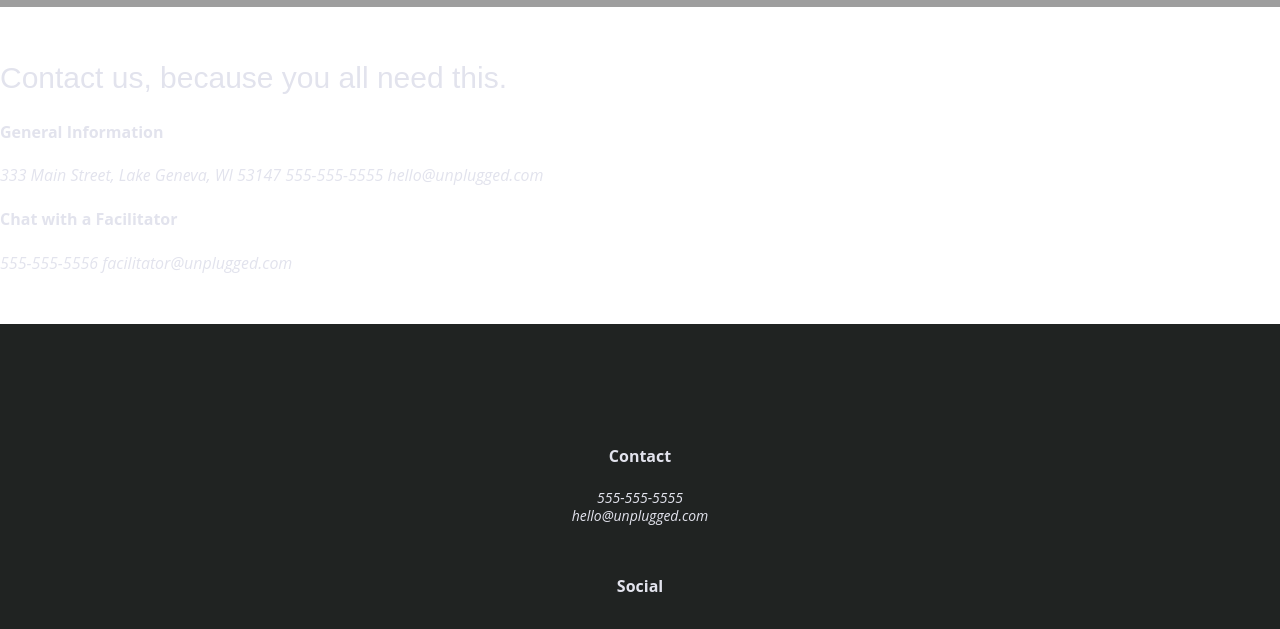
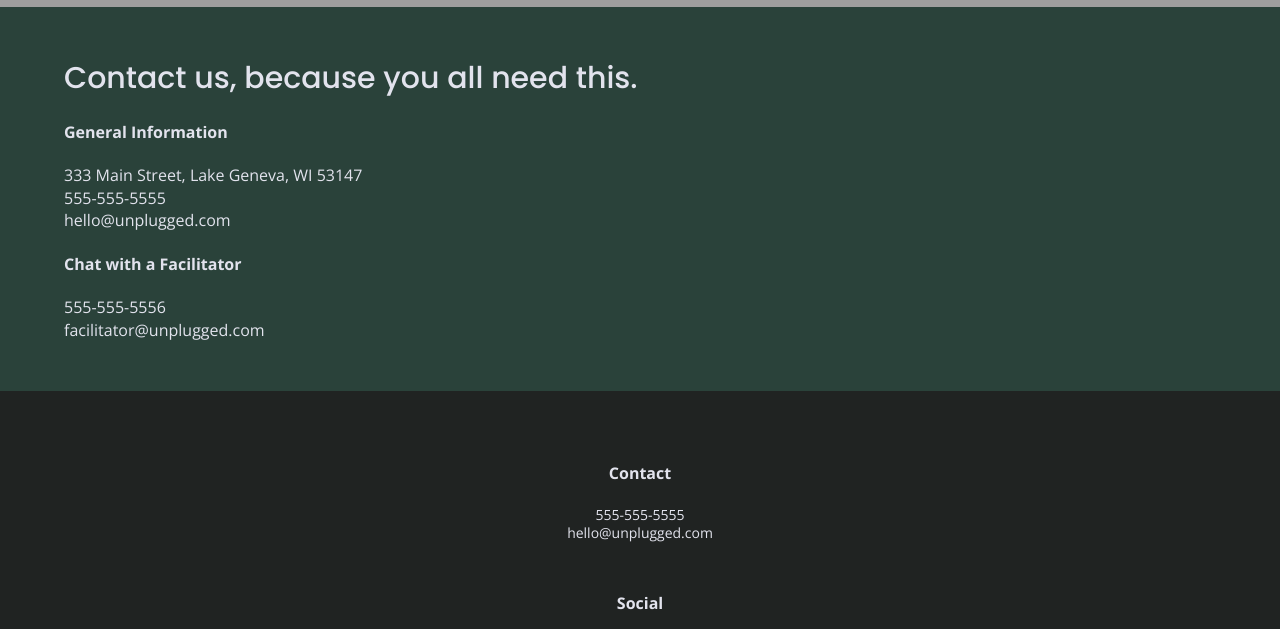
Before and after one commit to jenpenfield/unplugged, a website: page about/index.html in a window 1280 px wide. Shown: the part 2150-2779 px from the top of the page. Drawn offline with nearby package versions, Linux system fonts and the light colour scheme; files that its build step writes are made by us from their sources; grey boxes are pictures that could not be loaded; files whose address does not match are found by name.

Commit message:
Updated html and css for About page

```diff
--- a/about/index.html
+++ b/about/index.html
@@ -3,7 +3,7 @@
 
 <head>
   <meta charset="utf-8">
-  <title>About</title>
+  <title>Unplugged</title>
   <meta name="description" content="">
   <meta name="viewport" content="width=device-width, initial-scale=1">
 
@@ -11,6 +11,7 @@
   <meta property="og:type" content="">
   <meta property="og:url" content="">
   <meta property="og:image" content="">
+  <meta name="theme-color" content="#fafafa">
 
   <link rel="manifest" href="site.webmanifest">
   <link rel="apple-touch-icon" href="icon.png">
@@ -18,19 +19,12 @@
 
   <link rel="stylesheet" href="../css/normalize.css">
   <link rel="stylesheet" href="../css/main.css">
+  <link rel="preconnect" href="https://fonts.googleapis.com">
+  <link rel="preconnect" href="https://fonts.gstatic.com" crossorigin>
+  <link href="https://fonts.googleapis.com/css2?family=Open+Sans:wght@400;500;700&family=Poppins:wght@500&display=swap" rel="stylesheet">
 
-  <script src="js/vendor/modernizr-3.11.2.min.js"></script>
-  <script src="js/plugins.js"></script>
-  <script src="js/main.js"></script>
+  <script src="https://kit.fontawesome.com/ff0588121e.js" crossorigin="anonymous"></script>
 
-  <!-- Google Analytics: change UA-XXXXX-Y to be your site's ID. -->
-  <script>
-    window.ga = function () { ga.q.push(arguments) }; ga.q = []; ga.l = +new Date;
-    ga('create', 'UA-XXXXX-Y', 'auto'); ga('set', 'anonymizeIp', true); ga('set', 'transport', 'beacon'); ga('send', 'pageview')
-  </script>
-  <script src="https://www.google-analytics.com/analytics.js" async></script>
-
-  <meta name="theme-color" content="#fafafa">
 </head>
 
 <body>
@@ -72,22 +66,20 @@
     <section id="contact-about-page">
       <div class="content-wrapper">
         <h2>Contact us, because you all need this.</h2>
-        <div id="contact-content-about-page">
         <div class="general-information">
           <h4>General Information</h4>
           <address>
-              333 Main Street, Lake Geneva, WI 53147
-              555-555-5555
+            333 Main Street, Lake Geneva, WI 53147<br>
+            555-555-5555<br>
             hello@unplugged.com
           </address>
         </div>
         <div class="chat">
           <h4>Chat with a Facilitator</h4>
           <address>
-              555-555-5556
+            555-555-5556<br>
             facilitator@unplugged.com
           </address>
-          </div>
         </div>
       </div>
     </section>
--- a/css/main.css
+++ b/css/main.css
@@ -139,6 +139,11 @@ p {
   /* border: 1px solid red; */
 }
 
+
+address {
+  font-style: normal;
+}
+
 /************************************* Base Header & Footer Styles *************************************/
 
 header,
@@ -209,12 +214,13 @@ footer {
 }
 
 footer .contact {
+  margin-top: 0;
   margin-bottom: 50px;
 }
 
 footer .content-wrapper {
   width: 55%;
-  margin: 50px 0;
+  margin: 0;
 }
 
 footer .social-icons {
@@ -360,7 +366,13 @@ input[type=button] {
   flex-flow: row wrap;
 }
 
-
+#contact-about-page {
+  background-color: #2A423A;
+  display: flex;
+  justify-content: center;
+  align-items: center;
+  flex-flow: row wrap;
+}
 
 
 /*********************************************************************** Tablet Styles **********************************************************************/
```
Lines whose indentation alone changed are shown as unchanged.
